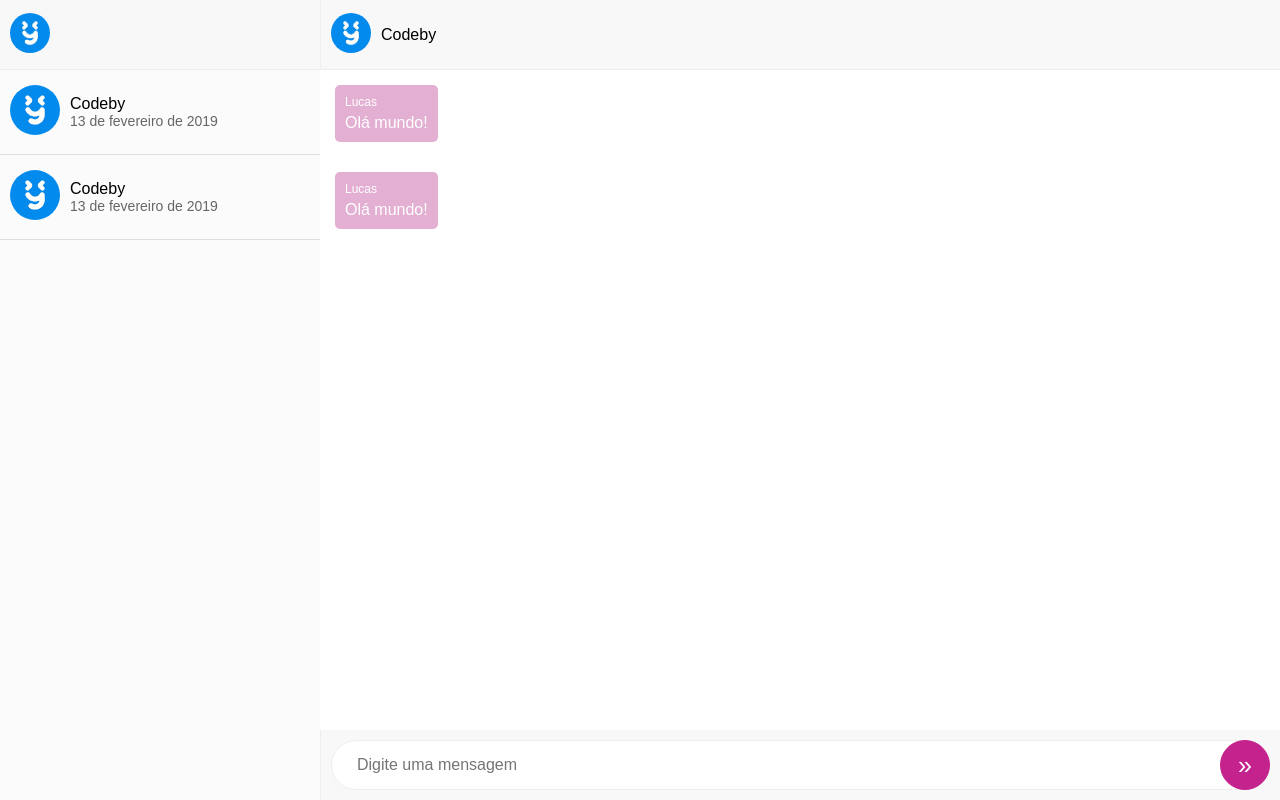
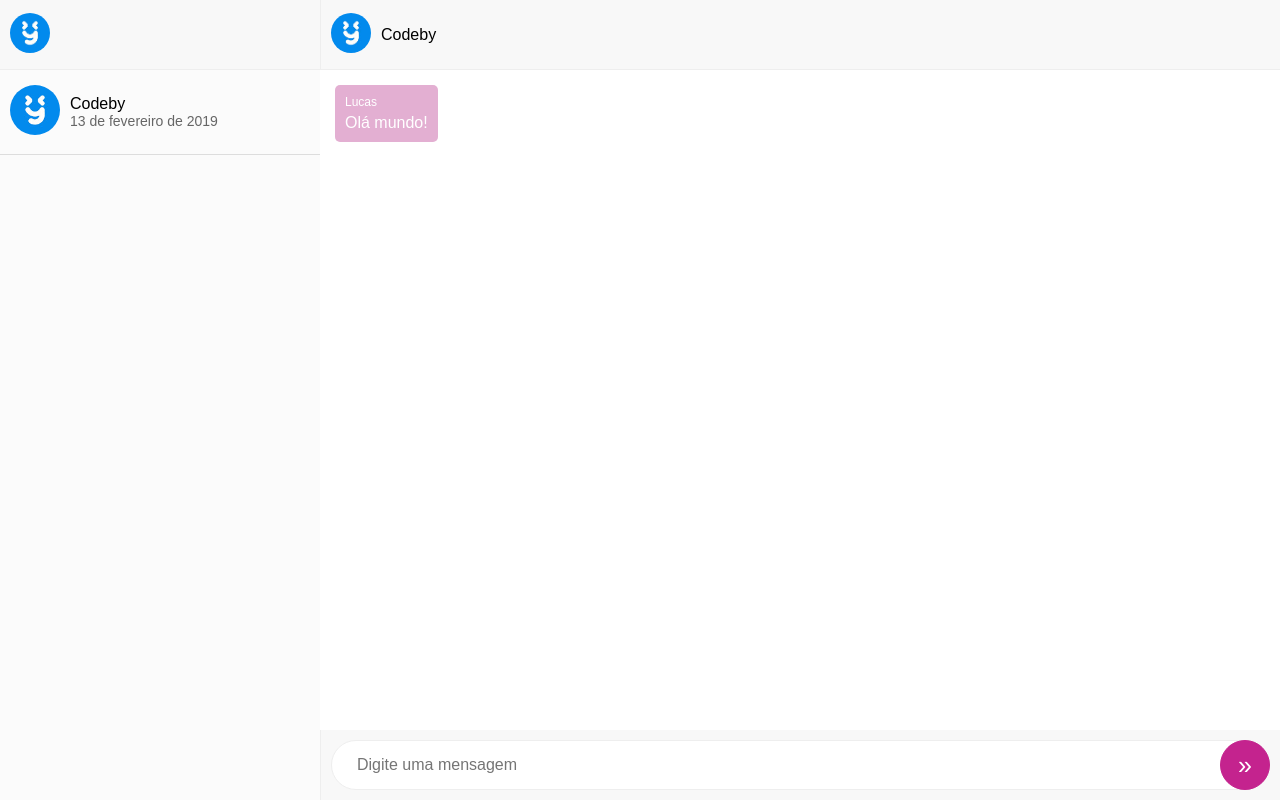
Before and after one commit to lucasayb/chat-node, a React (Create React App) app in the folder front-end/: page / in a window 1280 px wide. Built offline with nearby package versions, Linux system fonts and the light colour scheme.

Commit message:
split components

```diff
--- a/front-end/src/components/Contacts/Contacts.module.css
+++ b/front-end/src/components/Contacts/Contacts.module.css
@@ -6,27 +6,3 @@
   height: 100vh;
   width: 25%;
 }
-.contactsContainer .contact {
-  border-bottom: 1px solid #ddd;
-  cursor: pointer;
-  display: flex;
-  padding: 15px 10px;
-}
-.contactsContainer .contact:hover, .contactsContainer .contact.active {
-  background: #f2f2f2;
-}
-.contactsContainer .contact .contactPhoto img {
-  border-radius: 50%;
-  height: 50px;
-  width: 50px;
-}
-.contactsContainer .contact .contactDetails {
-  display: flex;
-  justify-content: center;
-  flex-direction: column;
-  padding: 0 10px;
-}
-.contactsContainer .contact .contactDetails .contactLastMessageDate {
-  color: #666;
-  font-size: 14px;
-}
--- /dev/null
+++ b/front-end/src/components/Contacts/components/Contact/Contact.module.css
@@ -0,0 +1,24 @@
+.contact {
+  border-bottom: 1px solid #ddd;
+  cursor: pointer;
+  display: flex;
+  padding: 15px 10px;
+}
+.contact:hover, .contact.active {
+  background: #f2f2f2;
+}
+.contact .contactPhoto img {
+  border-radius: 50%;
+  height: 50px;
+  width: 50px;
+}
+.contact .contactDetails {
+  display: flex;
+  justify-content: center;
+  flex-direction: column;
+  padding: 0 10px;
+}
+.contact .contactDetails .contactLastMessageDate {
+  color: #666;
+  font-size: 14px;
+}
--- /dev/null
+++ b/front-end/src/components/Contacts/components/Contact/index.js
@@ -0,0 +1,21 @@
+import React from "react";
+import styles from "./Contact.module.css";
+class Contact extends React.Component {
+  render() {
+    return (
+      <div className={styles.contact}>
+        <div className={styles.contactPhoto}>
+          <img src="/images/codeby.jpg" />
+        </div>
+        <div className={styles.contactDetails}>
+          <div className={styles.contactName}>Codeby</div>
+          <div className={styles.contactLastMessageDate}>
+            13 de fevereiro de 2019
+          </div>
+        </div>
+      </div>
+    );
+  }
+}
+
+export default Contact;
--- a/front-end/src/components/Contacts/index.js
+++ b/front-end/src/components/Contacts/index.js
@@ -1,31 +1,11 @@
 import React from "react";
+import Contact from "./components/Contact";
 import styles from "./Contacts.module.css";
 class Contacts extends React.Component {
   render() {
     return (
       <div className={styles.contactsContainer}>
-        <div className={styles.contact}>
-          <div className={styles.contactPhoto}>
-            <img src="/images/codeby.jpg" />
-          </div>
-          <div className={styles.contactDetails}>
-            <div className={styles.contactName}>Codeby</div>
-            <div className={styles.contactLastMessageDate}>
-              13 de fevereiro de 2019
-            </div>
-          </div>
-        </div>
-        <div className={styles.contact}>
-          <div className={styles.contactPhoto}>
-            <img src="/images/codeby.jpg" />
-          </div>
-          <div className={styles.contactDetails}>
-            <div className={styles.contactName}>Codeby</div>
-            <div className={styles.contactLastMessageDate}>
-              13 de fevereiro de 2019
-            </div>
-          </div>
-        </div>
+        <Contact />
       </div>
     );
   }
--- a/front-end/src/components/Messages/Messages.module.css
+++ b/front-end/src/components/Messages/Messages.module.css
@@ -11,18 +11,3 @@
   overflow-y: auto;
   z-index: 0;
 }
-.message {
-  background: #e3afd2;
-  border-radius: 5px;
-  color: white;
-  padding: 10px;
-  margin: 15px 5px;
-}
-.message.yourMessage {
-  align-self: flex-end;
-  background: #edb7db;
-}
-.messageAuthor {
-  font-size: 12px;
-  margin-bottom: 5px;
-}
--- /dev/null
+++ b/front-end/src/components/Messages/components/Message/Message.module.css
@@ -0,0 +1,15 @@
+.message {
+  background: #e3afd2;
+  border-radius: 5px;
+  color: white;
+  padding: 10px;
+  margin: 15px 5px;
+}
+.message.yourMessage {
+  align-self: flex-end;
+  background: #edb7db;
+}
+.messageAuthor {
+  font-size: 12px;
+  margin-bottom: 5px;
+}
--- /dev/null
+++ b/front-end/src/components/Messages/components/Message/index.js
@@ -0,0 +1,14 @@
+import React from "react";
+import styles from "./Message.module.css";
+class Message extends React.Component {
+  render() {
+    return (
+      <div className={styles.message}>
+        <div className={styles.messageAuthor}>Lucas</div>
+        <div className={styles.messageText}>Olá mundo!</div>
+      </div>
+    );
+  }
+}
+
+export default Message;
--- a/front-end/src/components/Messages/index.js
+++ b/front-end/src/components/Messages/index.js
@@ -1,17 +1,11 @@
 import React from "react";
+import Message from "./components/Message";
 import styles from "./Messages.module.css";
 class Messages extends React.Component {
   render() {
     return (
       <div className={styles.messagesContainer}>
-        <div className={styles.message}>
-          <div className={styles.messageAuthor}>Lucas</div>
-          <div className={styles.messageText}>Olá mundo!</div>
-        </div>
-        <div className={styles.message}>
-          <div className={styles.messageAuthor}>Lucas</div>
-          <div className={styles.messageText}>Olá mundo!</div>
-        </div>
+        <Message />
       </div>
     );
   }
```
